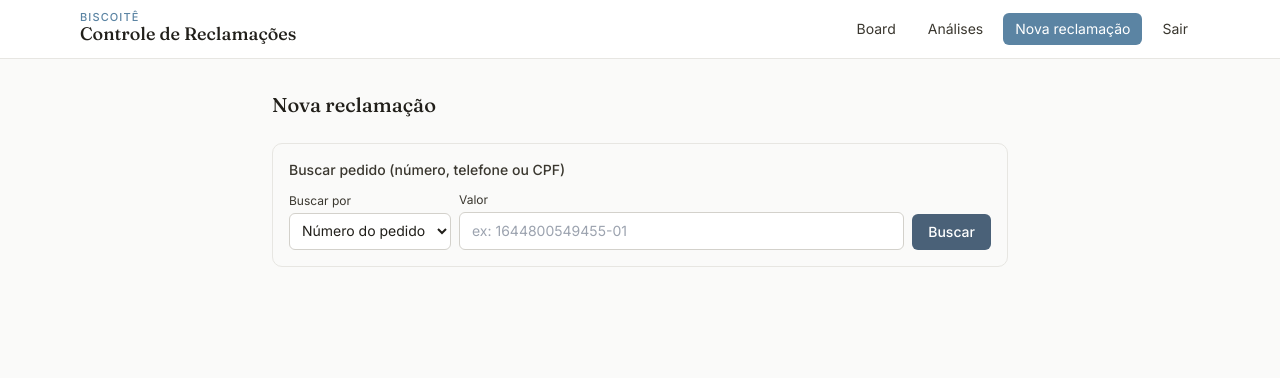
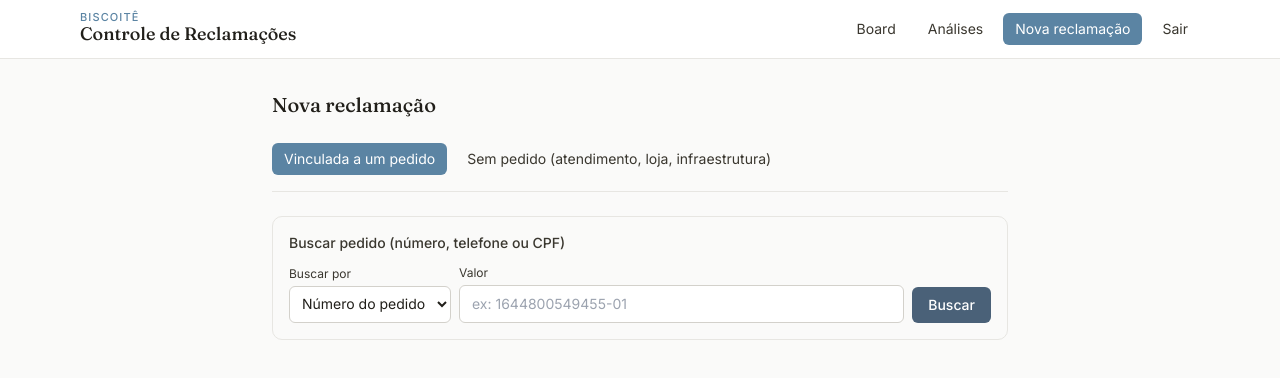
Before and after one commit to Suporte-Biscoite/biscoite_registros_reclamacoes, a Next.js app: page /nova-reclamacao in a window 1280 px wide. Shown: the top 378 px of the page. Built offline with nearby package versions, Linux system fonts and the light colour scheme.

Commit message:
Adiciona opcao de registrar reclamacao sem pedido e categoria Infraestrutura

```diff
--- a/src/components/ComplaintForm.tsx
+++ b/src/components/ComplaintForm.tsx
@@ -54,6 +54,7 @@ const ESTADO_INICIAL: FormState = {
 
 export function ComplaintForm() {
   const router = useRouter();
+  const [modo, setModo] = useState<"com_pedido" | "sem_pedido">("com_pedido");
   const [mostrarFormulario, setMostrarFormulario] = useState(false);
   const [form, setForm] = useState<FormState>(ESTADO_INICIAL);
   const [erro, setErro] = useState<string | null>(null);
@@ -91,6 +92,27 @@ export function ComplaintForm() {
 
   function handleChange<K extends keyof FormState>(campo: K, valor: FormState[K]) {
     setForm((prev) => ({ ...prev, [campo]: valor }));
+  }
+
+  function handleTrocarModo(novoModo: "com_pedido" | "sem_pedido") {
+    setModo(novoModo);
+    setErro(null);
+    if (novoModo === "sem_pedido") {
+      setForm((prev) => ({
+        ...prev,
+        numeroPedido: "",
+        idPedidoNexaas: "",
+        dataPedido: "",
+        valorPedido: "",
+        pedidoLocalizado: false
+      }));
+      setItensPedido([]);
+      setCanalVendaOriginal(null);
+      setNumeroPedidoEhIdNexaas(false);
+      setMostrarFormulario(true);
+    } else {
+      setMostrarFormulario(false);
+    }
   }
 
   async function handleSubmit(e: React.FormEvent) {
@@ -145,10 +167,44 @@ export function ComplaintForm() {
 
   return (
     <div className="space-y-6">
+      <div className="flex gap-2 border-b border-base-200 pb-4">
+        <button
+          type="button"
+          onClick={() => handleTrocarModo("com_pedido")}
+          className={`focus-ring text-sm px-3 py-1.5 rounded-md transition-colors ${
+            modo === "com_pedido"
+              ? "bg-caramel-500 text-white"
+              : "text-base-800 hover:bg-base-100"
+          }`}
+        >
+          Vinculada a um pedido
+        </button>
+        <button
+          type="button"
+          onClick={() => handleTrocarModo("sem_pedido")}
+          className={`focus-ring text-sm px-3 py-1.5 rounded-md transition-colors ${
+            modo === "sem_pedido"
+              ? "bg-caramel-500 text-white"
+              : "text-base-800 hover:bg-base-100"
+          }`}
+        >
+          Sem pedido (atendimento, loja, infraestrutura)
+        </button>
+      </div>
+
+      {modo === "com_pedido" && (
         <OrderSearch
           onPedidoSelecionado={preencherComPedido}
           onBuscaManual={() => setMostrarFormulario(true)}
         />
+      )}
+
+      {modo === "sem_pedido" && (
+        <p className="text-xs text-base-800">
+          Use esta opção para reclamações que não se referem a um pedido específico —
+          atendimento em loja, infraestrutura, limpeza, etc.
+        </p>
+      )}
 
       {mostrarFormulario && (
         <form
@@ -217,6 +273,8 @@ export function ComplaintForm() {
               />
             </Field>
 
+            {modo === "com_pedido" && (
+              <>
                 <Field label="Número do pedido">
                   <input
                     type="text"
@@ -250,6 +308,8 @@ export function ComplaintForm() {
                     className="focus-ring w-full rounded-md border border-base-300 px-3 py-2 text-sm"
                   />
                 </Field>
+              </>
+            )}
           </div>
 
           <hr className="border-base-200" />
--- a/src/lib/taxonomy.ts
+++ b/src/lib/taxonomy.ts
@@ -23,6 +23,12 @@ export const TAXONOMIA: Record<string, string[]> = {
   "Atendimento": [
     "Atendimento em loja",
     "Atendimento via SAC"
+  ],
+  "Infraestrutura": [
+    "Estrutura física da loja",
+    "Limpeza/higiene",
+    "Equipamento com defeito",
+    "Outros problemas de infraestrutura"
   ],
   "Grave": [
     "Contaminação",
```
Also changed, not shown: 1 other file (tests, documents, lock files or other folders). Lines whose indentation alone changed are shown as unchanged.
